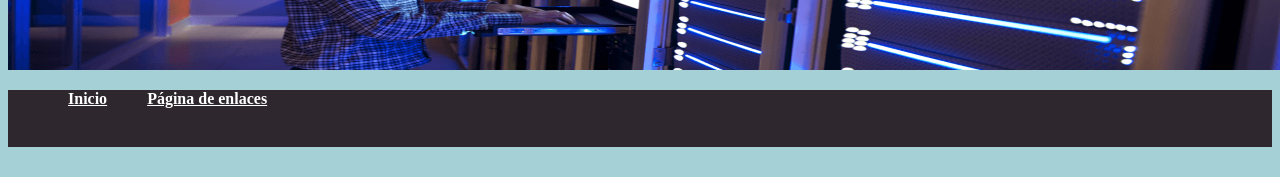
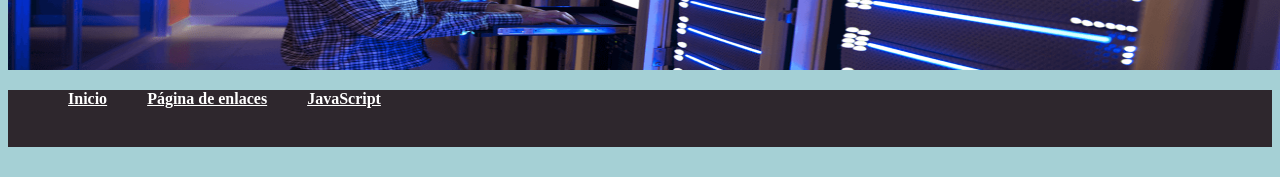
Before and after one commit to Tony01asd/Anythony, a plain HTML site: page Pagina Principal/INDEX (Primera pagina).html in a window 1280 px wide. Shown: the part 138-315 px from the top of the page. Drawn offline with Linux system fonts and the light colour scheme.

Commit message:
Update INDEX (Primera pagina).html

```diff
--- a/Pagina Principal/INDEX (Primera pagina).html
+++ b/Pagina Principal/INDEX (Primera pagina).html
@@ -18,6 +18,7 @@
 <ul class="menu">
 <li><a href="INDEX (Primera pagina).html">Inicio</a></li>
 <li><a href="HTML/Pagina de enlaces (Segunda pagina).html">Página de enlaces</a></li>
+<li><a href="https://tony01asd.github.io/Anythony/Pagina%20de%20JavaScript/INDEX.html">JavaScript</a></li>
 </ul>
   </div>
 	<br>
```
